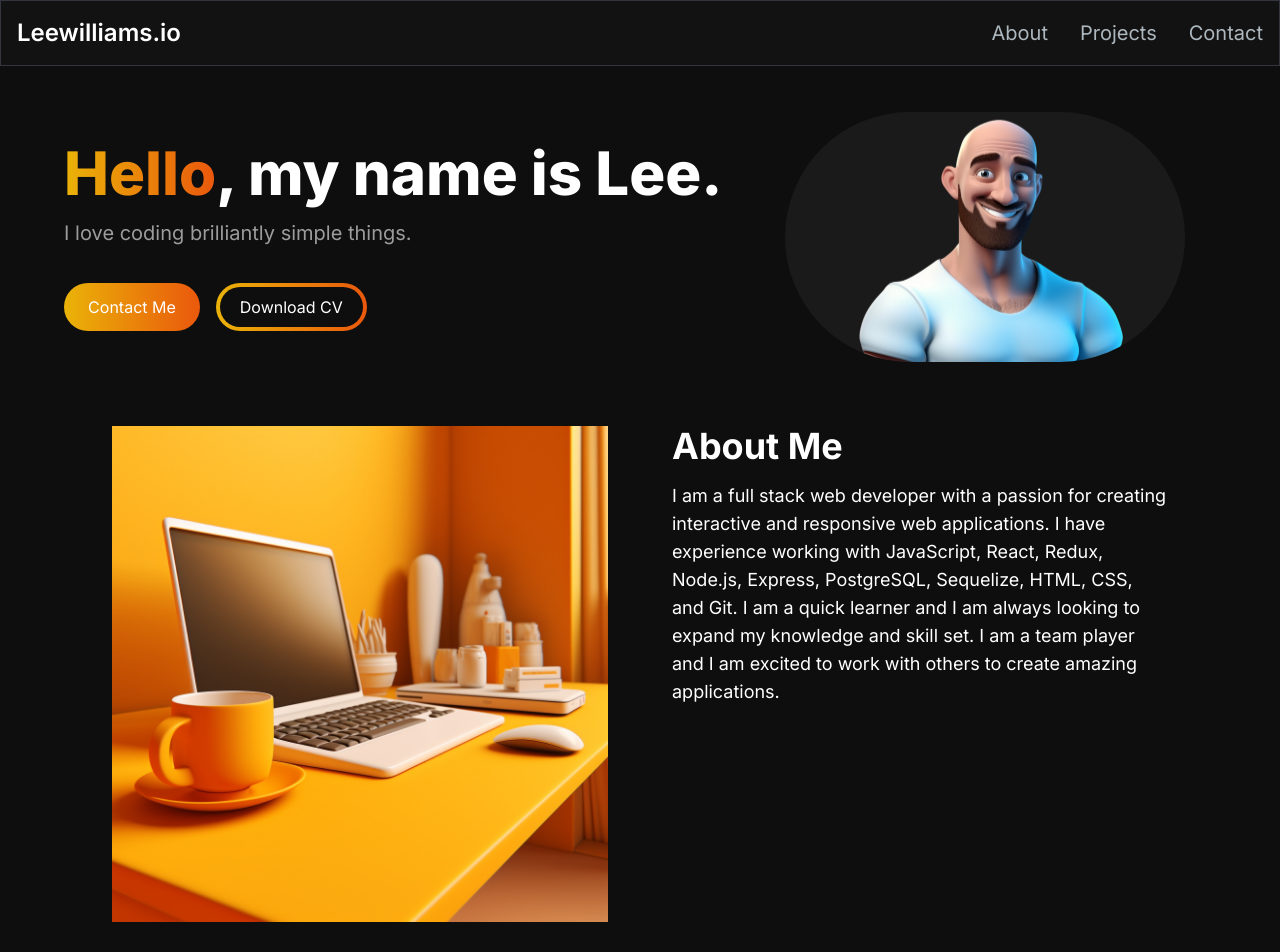
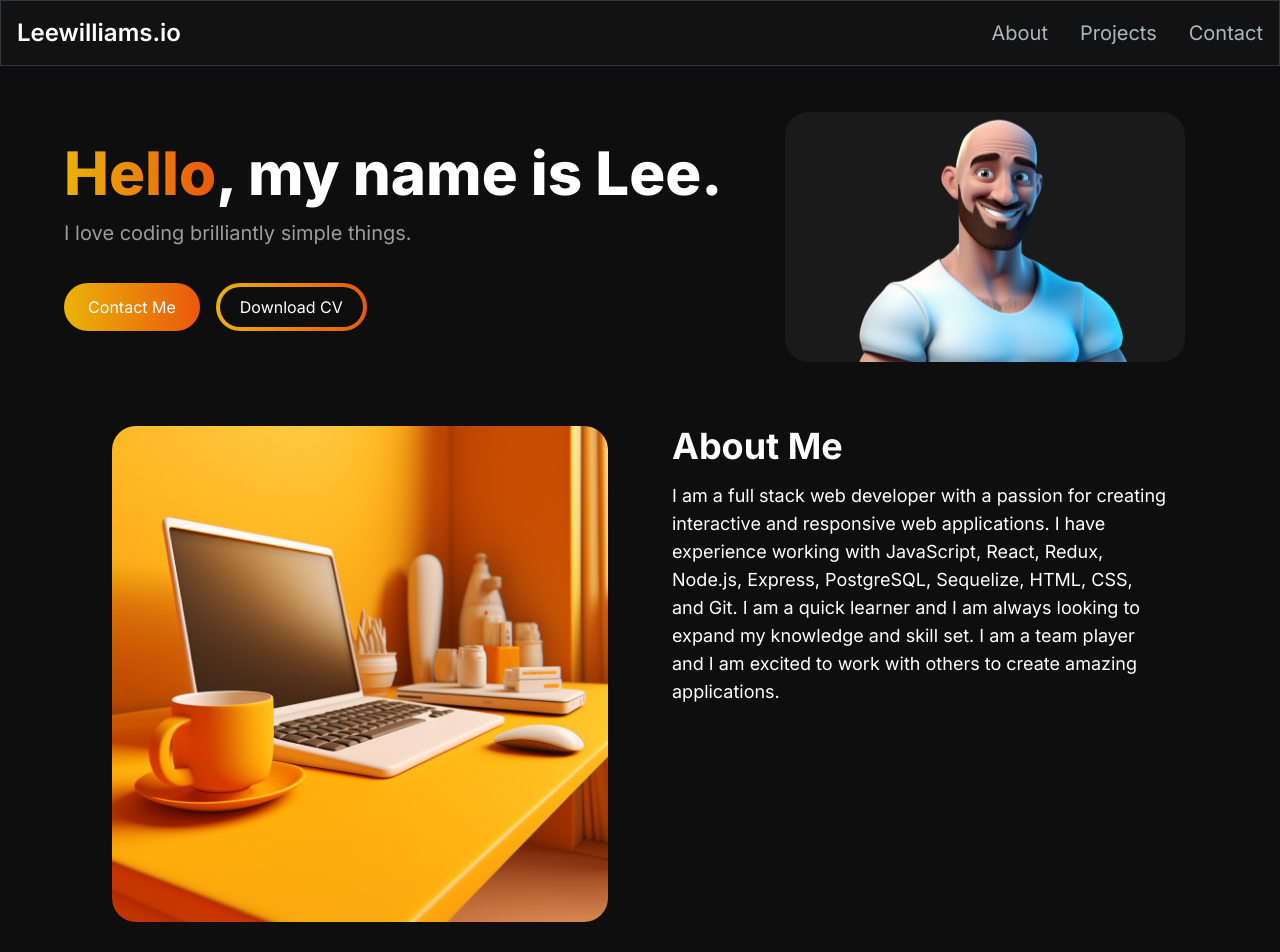
Before and after one commit to Lee-jr-81/Next.js-portfolio-site, a Next.js app: page / in a window 1280 px wide. Shown: the top 952 px of the page. Built offline with nearby package versions, Linux system fonts and the light colour scheme.

Commit message:
Rounded corners on images

```diff
--- a/src/app/components/AboutSection.jsx
+++ b/src/app/components/AboutSection.jsx
@@ -6,7 +6,12 @@ const AboutSection = () => {
   return (
     <section className="text-white" id="about">
       <div className="md:grid md:grid-cols-2 gap-8 items-center py-8 px-4 xl:gap-16 sm:py-16 xl:px-16">
-        <Image src="/images/desk.png" width={500} height={500} />
+        <Image
+          src="/images/desk.png"
+          width={500}
+          height={500}
+          className="rounded-3xl"
+        />
         <div className="mt-4 md:mt-0 text-left flex flex-col h-full">
           <h2 className="text-4xl font-bold text-white mb-4">About Me</h2>
           <p className="text-base lg:text-lg">
--- a/src/app/components/Herosection.jsx
+++ b/src/app/components/Herosection.jsx
@@ -27,7 +27,7 @@ const Herosection = () => {
           </div>
         </div>
         <div className="col-span-5 place-self-center mt-4 lg:mt-0">
-          <div className="rounded-full overflow-hidden bg-[#1a1a1a] w-[300px] h-[200px] lg:w-[400px] lg:h-[250px] relative">
+          <div className="rounded-3xl overflow-hidden bg-[#1a1a1a] w-[300px] h-[200px] lg:w-[400px] lg:h-[250px] relative">
             <Image
               src="/images/hero-image.png"
               alt="hero image of lee"
```
